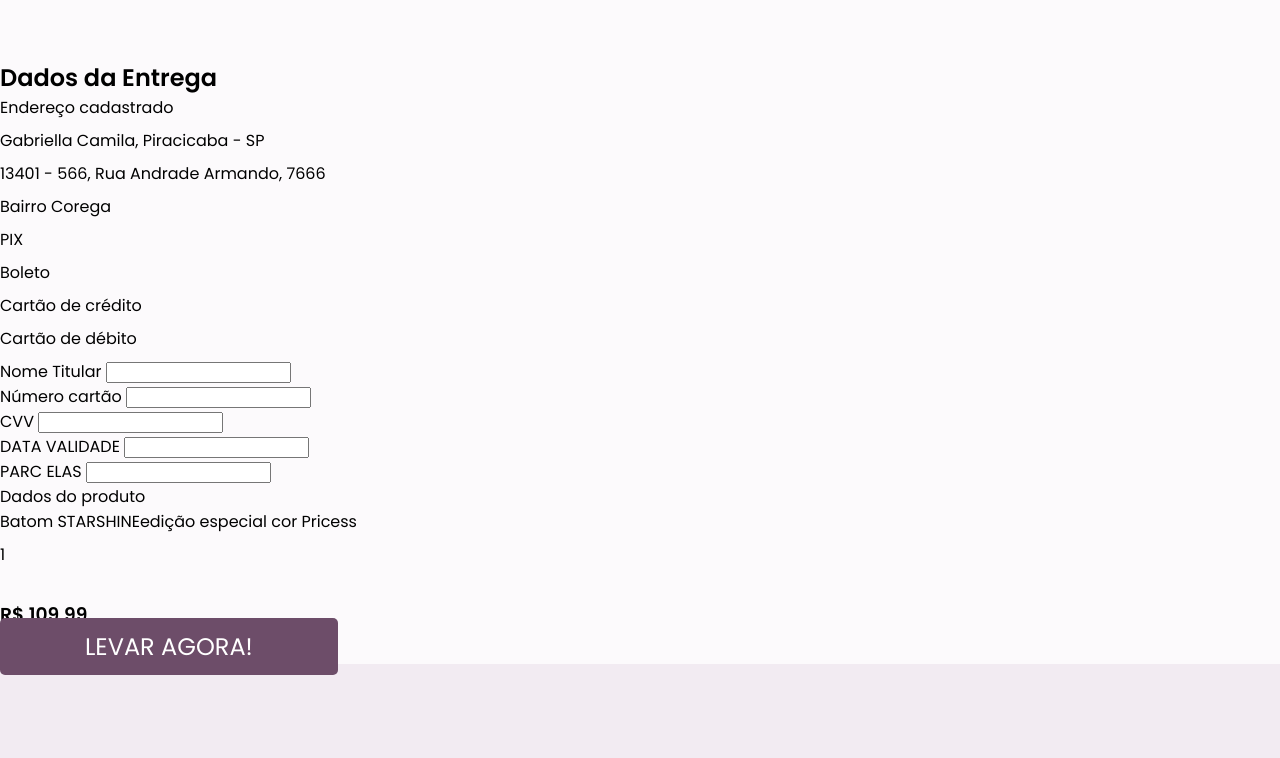
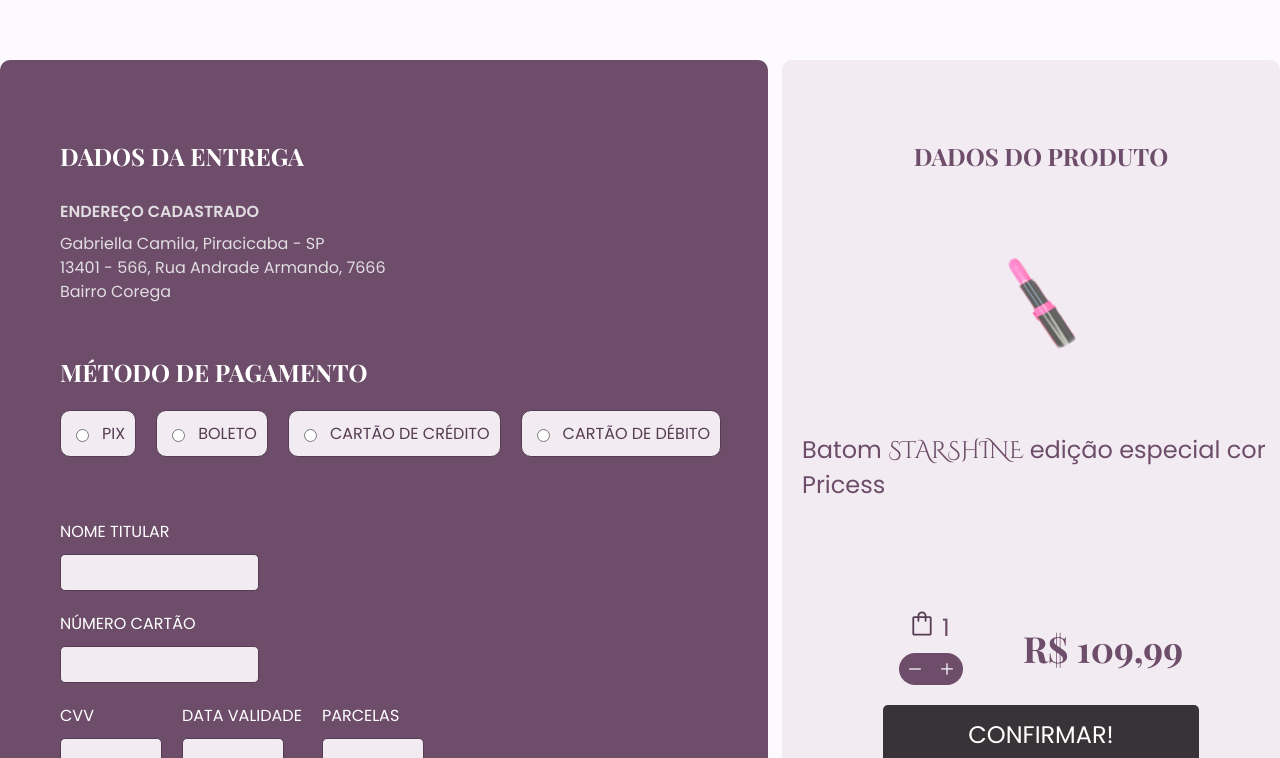
Before and after one commit to gabriella222/lipshine.github.io, a plain HTML site: page pages/compra.html in a window 1280 px wide. Shown: the part 490-1248 px from the top of the page. Drawn offline with nearby package versions, Linux system fonts and the light colour scheme; files whose address does not match are found by name; a web font is replaced by a local one.

Commit message:
subindo as outras alteracoes

```diff
--- a/css/compras/compra.css
+++ b/css/compras/compra.css
@@ -0,0 +1,159 @@
+.compra {
+  max-width: 1600px;
+  margin: 0 auto;
+  display: grid;
+  gap: 14px;
+  grid-template-columns: 60% auto;
+  padding-bottom: 200px;
+}
+
+.ent-pag {
+  background-color: var(--cor-r10);
+  color: var(--cor-white);
+  border-radius: 10px;
+  padding-left: 60px;
+  padding-top: 80px;
+  padding-bottom: 80px;
+}
+
+.dd-produtos {
+  background-color: var(--cor-r02);
+  border-radius: 10px;
+  padding-top: 80px;
+  padding-left: 20px;
+}
+
+.compra h2 {
+  font-family: "Playfair Display", sans-serif;
+  text-transform: uppercase;
+}
+
+.endereco-cadas {
+  padding-top: 32px;
+  padding-bottom: 16px;
+  text-transform: uppercase;
+  font-weight: 600;
+}
+
+.entrega p {
+  line-height: 1;
+  color: var(--cor-cz02);
+}
+
+.mt-pag {
+  padding-top: 48px;
+  padding-bottom: 22px;
+}
+.metodos {
+  display: flex;
+  gap: 20px;
+  padding-bottom: 42px;
+}
+.pg-m{
+  background-color: var(--cor-r02);
+  border: 1px solid var(--cor-rx12);
+  color: var(--cor-rx12);
+  text-transform: uppercase;
+  border-radius: 10px;
+  padding: 10px 10px;
+  display: flex;
+  align-items: center;
+  justify-items: center;
+  gap: 10px;
+
+
+}
+.metodos label{
+  padding-bottom: 0px;
+}
+
+
+/* .pagamento p::after {
+  content: "";
+  width: 16px;
+  height: 16px;
+  border-radius: 50%;
+  background: #000000;
+  position: absolute;
+
+} */
+
+form label {
+  text-transform: uppercase;
+}
+form input {
+  padding: 10px 10px;
+  border-radius: 5px;
+  border: 1px solid var(--cor-rx12);
+  background-color: var(--cor-r02);
+}
+
+label {
+  display: block;
+  padding-bottom: 10px;
+}
+.post {
+  display: grid;
+  gap: 20px;
+}
+.condicoes {
+  display: flex;
+  gap: 20px;
+}
+.condicoes input {
+  width: 80px;
+}
+.dd-produtos {
+  display: flex;
+  flex-direction: column;
+  align-items: center;
+  color: var(--cor-r10);
+}
+
+.img_batom {
+  padding-top: 80px;
+  padding-bottom: 80px;
+  width: 80px;
+  height: 100px;
+}
+.comp {
+  background-color: var(--cor-r20);
+}
+.dd-produtos p {
+  font-size: 1.5rem;
+}
+.starshine-tt {
+  font-family: "Cinzel Decorative", sans-serif;
+}
+
+.sacola {
+  display: grid;
+  grid-template-columns: auto auto;
+  align-items: center;
+  justify-items: center;
+  padding-bottom: 20px;
+  padding-top: 100px;
+  gap: 0px 60px;
+}
+.sacola h3 {
+  grid-column: 2;
+  grid-row: 1/3;
+  font-size: 2.25rem;
+  font-family: "Playfair Display", sans-serif;
+}
+.sacola-compra {
+  width: 20px;
+  height: 25px;
+  padding-right: 10px;
+  align-self: center;
+}
+.background-adi-rem {
+  display: flex;
+  align-items: center;
+  justify-content: center;
+  gap: 20px;
+  background-color: var(--cor-r10);
+  padding: 10px 10px;
+  border-radius: 20px;
+  grid-column: 1;
+}
--- a/css/global/global.css
+++ b/css/global/global.css
@@ -11,6 +11,7 @@
   font-family: "Poppins", sans-serif;
   background-color: var(--cor-fundo);
   margin: 0;
+  position: relative;
 }
 
 a {
--- /dev/null
+++ b/css/home/login.css
@@ -0,0 +1,69 @@
+h1 {
+  font-family: "Playfair Display", sans-serif;
+  font-size: 3rem;
+  text-align: center;
+  color: #ffffff;
+}
+
+.modal {
+  display: none;
+  position: fixed;
+  top: 80px;
+  right: 0;
+  left: 0;
+  background-color: rgba(0, 0, 0, 0.5);
+}
+
+.login-form {
+  margin: 0 auto;
+  display: flex;
+  flex-direction: column;
+  background-color: var(--cor-rx12);
+  padding: 50px 50px;
+  padding-bottom: 50px;
+  width: 50vh;
+  position: fixed;
+  display: none;
+}
+.formulario-login {
+  display: flex;
+  flex-direction: column;
+  align-items: center;
+  justify-content: center;
+  gap: 40px;
+}
+.forgotpass {
+  display: block;
+  text-align: end;
+  margin-top: 100px;
+  margin-left: 200px;
+  color: #ffffff;
+}
+
+.fechar {
+  align-self: end;
+}
+
+.login-form input {
+  width: 260px;
+  height: 25px;
+  border: 1px solid var(--cor-r10);
+}
+
+.login-form label {
+  color: #ffffff;
+}
+
+.login-bt {
+  font-family: "Playfair Display", sans-serif;
+  font-size: 1.2rem;
+  text-align: center;
+  align-self: center;
+}
+
+.modal {
+}
+
+.ativo {
+  display: block;
+}
--- a/css/produto/produto.css
+++ b/css/produto/produto.css
@@ -1,6 +1,7 @@
 .img-produto img {
   max-width: 300px;
   max-height: 300px;
+  justify-self: center;
 }
 .img-produto {
   justify-self: center;
@@ -10,15 +11,17 @@
   margin: 0 auto;
   display: grid;
   justify-content: start;
-  grid-template-columns: 50% 60%;
+  grid-template-columns: 50% 50%;
   gap: 100px;
 }
 
 .protudo-info-bg {
+
   background-color: var(--cor-r02);
   padding-top: 60px;
   padding-left: 60px;
   padding-bottom: 80px;
+  padding-right: 20px;
   border-radius: 10px 10px;
 }
 
@@ -99,7 +102,4 @@
   font-size: 2.25rem;
   font-family: "Playfair Display", sans-serif;
   color: var(--cor-rd1);
-
-
-
 }
--- a/css/style.css
+++ b/css/style.css
@@ -9,9 +9,10 @@
 @import "./home/avaliacao.css";
 @import "./home/categoria.css";
 @import "./home/ingredientes.css";
+@import "./home/login.css";
 
 /*Produto*/
 @import "./produto/produto.css";
 
 /*Compra*/
-@import "./compra/compra.css";
+@import "./compras/compra.css";
--- a/pages/compra.html
+++ b/pages/compra.html
@@ -9,6 +9,7 @@
   <link rel="preconnect" href="https://fonts.googleapis.com">
   <link rel="preconnect" href="https://fonts.gstatic.com" crossorigin>
   <link href="https://fonts.googleapis.com/css2?family=Cinzel+Decorative:wght@400;700&family=Playfair+Display:ital,wght@0,400;0,500;0,700;0,800;0,900;1,400;1,500&family=Poppins:wght@200;400;600&family=Roboto:wght@400;500&display=swap" rel="stylesheet">
+  <link rel="shortcut icon" href="../img/favicon_g.svg" type="image/x-icon">
   <title>Compra</title>
 </head>
 
@@ -18,34 +19,53 @@
     <a href="../index.html"><img class="logolipshine" src="../img/lipshine.svg" alt=""></a>
     <ul class="list-menu">
       <li><a href="#categoria" class="produtoseta">Nossos Produtos</a><img src="../img/seta-menu-produto.svg" alt=""></li>
-      <li><a href="./pages/compra.html">Lançamentos</a></li>
+      <li><a href="../index.html">Lançamentos</a></li>
       <li><a href="#ingredientes">Ingredientes</a></li>
     </ul>
     <div class="itens-menu">
-      <img src="../img/carrinho.svg" alt="">
+      <a href="./compra.html"><img src="../img/carrinho.svg" alt=""></a>
       <a class="link-login" href="http://"> <img src="../img/user.svg" alt=""> Login</a>
     </div>
   </nav>
 
   <div class="compra">
+    <div class="ent-pag">
       <div class="entrega">
-      <h2>Dados da Entrega</h2>
-      <p>Endereço cadastrado</p><span></span>
+        <h2 class="ft-h2">Dados da Entrega</h2>
+        <p class="endereco-cadas">Endereço cadastrado</p><span></span>
         <p>Gabriella Camila, Piracicaba - SP</p>
         <p>13401 - 566, Rua Andrade Armando, 7666</p>
         <p>Bairro Corega</p>
       </div>
 
+      <form action="post" class="post">
         <div class="pagamento">
           <div>
-        <p>PIX</p>
-        <p>Boleto</p>
-        <p>Cartão de crédito</p>
-        <p>Cartão de débito</p>
+            <h2 class="mt-pag">Método de pagamento</h2>
+            <div class="metodos">
+
+              <div class="pg-m">
+                <input type="radio">
+                <label>PIX</label>
+              </div>
+
+              <div class="pg-m">
+                <input type="radio">
+                <label>Boleto</label>
+              </div>
+
+              <div class="pg-m">
+                <input type="radio">
+                <label>Cartão de crédito</label>
+              </div>
+
+              <div class="pg-m">
+                <input type="radio">
+                <label>Cartão de débito</label>
               </div>
             </div>
-
-    <form action="post">
+          </div>
+        </div>
         <div>
           <label for="">Nome Titular</label>
           <input action=""></input>
@@ -54,6 +74,7 @@
           <label for="">Número cartão</label>
           <input action=""></input>
         </div>
+        <div class="condicoes">
           <div>
             <label for="">CVV</label>
             <input action=""></input>
@@ -63,27 +84,34 @@
             <input action=""></input>
           </div>
           <div>
-        <label for="">PARC ELAS</label>
+            <label for="">PARCELAS</label>
             <input action=""></input>
+          </div>
         </div>
       </form>
     </div>
+    <div class="dd-produtos">
+      <h2> Dados do produto</h2>
+      <img class="img_batom" src="../img/batom.png" alt="">
+      <p>Batom <span class="starshine-tt">STARSHINE </span>edição especial cor Pricess</p>
+      <div class="sacola-preco">
 
-  <div class="">Dados do produto
 
-    <img src="" alt="">
-    <p>Batom <span class="">STARSHINE</span>edição especial cor Pricess</p>
-
-    <div class="sacola-preco">
         <div class="sacola">
-        <p><img src="" alt="">1</p>
-        <img src="" alt="">
-        <img src=" " alt="">
+          <p><img class="sacola-compra" src="../img/sacola-compra.svg" alt="">1</p>
+          <div class="background-adi-rem">
+            <img class="sub" src="../img/sub.svg" alt="">
+            <img class="mais" src="../img/mais.svg" alt="">
           </div>
           <h3>R$ 109,99</h3>
         </div>
-    <a class="btn-compra" href="../pages/produto.html">LEVAR AGORA!</a>
+
+
       </div>
+      <a class="btn-compra comp" href="../pages/produto.html">CONFIRMAR!</a>
+    </div>
+  </div>
+
 
   <footer class="footer-bg">
     <div class="footer">
```
Also changed, not shown: index.html (+25 -5 lines), js/script.js (added, +22 -0 lines), pages/login_temp.html (added, +51 -0 lines), pages/produto.html (+4 -4 lines), img/favicon.svg (added), img/favicon_g.svg (added), img/fechar.png (added). Lines whose indentation alone changed are shown as unchanged.
